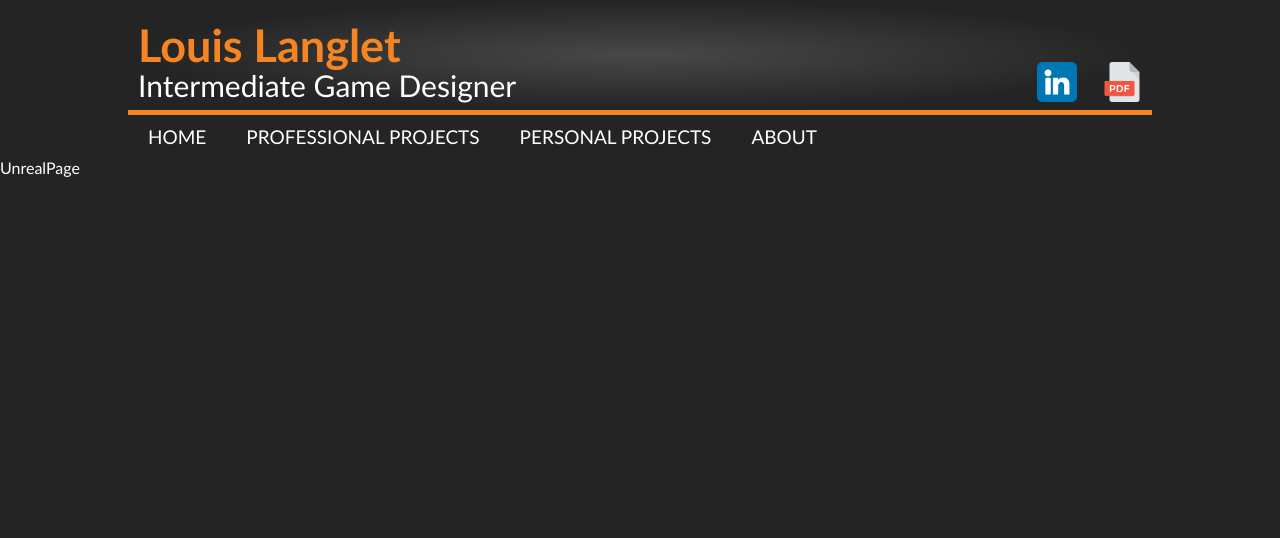
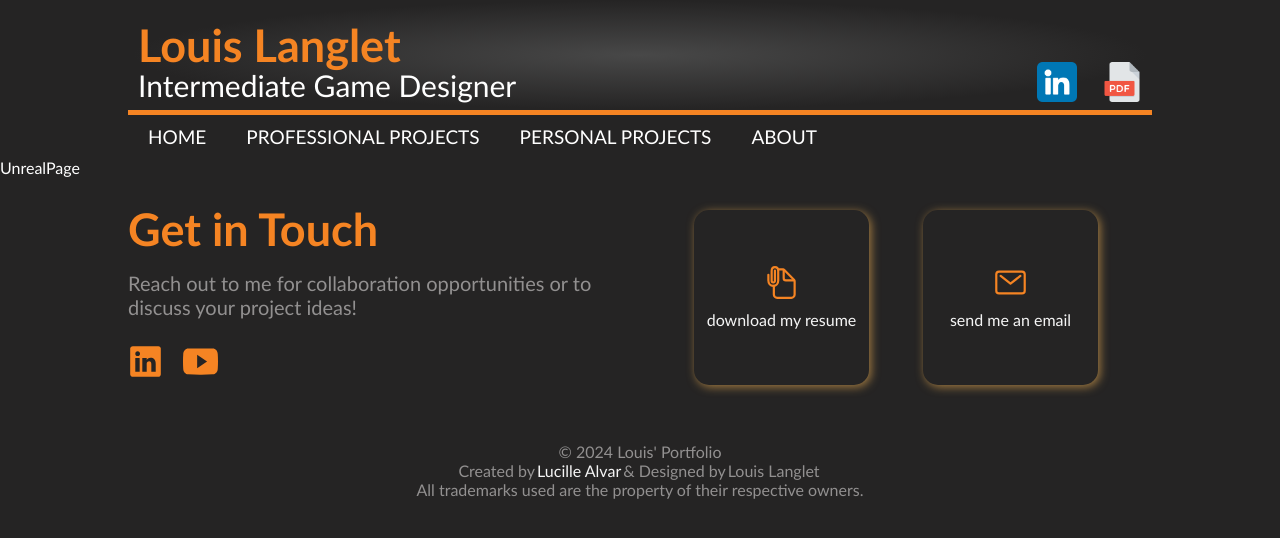
Before and after one commit to lucillealvar/portfolio-louis, a React (Create React App) app: page /personal-projects/unreal in a window 1280 px wide. Shown: the top 538 px of the page. Built offline with nearby package versions, Linux system fonts and the light colour scheme.

Commit message:
Changes to be committed: 	modified:   .gitignore 	modified:   src/App.js 	new file:   src/components/Footer/Footer.jsx 	new file:   src/components/Footer/Footer.scss 	modified:   src/components/personalprojects/PersonalProjects.jsx 	modified:   src/components/personalprojects/PersonalProjects.scss

```diff
--- a/src/App.js
+++ b/src/App.js
@@ -7,6 +7,7 @@ import AboutPage from "./Pages/AboutPage/AboutPage";
 import ProjectsPage from "./Pages/ProjectsPage/ProjectsPage";
 import UnityPage from "./Pages/UnityPage/UnityPage";
 import UnrealPage from "./Pages/UnrealPage/UnrealPage";
+import Footer from "./components/Footer/Footer";
 
 function App() {
   return (
@@ -22,6 +23,7 @@ function App() {
           <Route path="/personal-projects/unreal" element={<UnrealPage />} />
         </Routes>
       </BrowserRouter>
+      <Footer/>
     </>
   );
 }
--- /dev/null
+++ b/src/components/Footer/Footer.jsx
@@ -0,0 +1,61 @@
+import React from "react";
+import "./Footer.scss";
+import { IoLogoLinkedin } from "react-icons/io5";
+import { IoLogoYoutube } from "react-icons/io";
+import { IoDocumentAttachOutline } from "react-icons/io5";
+import { IoMailOutline } from "react-icons/io5";
+
+function Footer() {
+  const email = process.env.REACT_APP_EMAIL;
+
+  return (
+    <div className="footer">
+      <div className="footer-top">
+        <span className="footer-top_left">
+          <h1 className="footer-top_left-title">Get in Touch</h1>
+          <p className="footer-top_left-description">
+            Reach out to me for collaboration opportunities or to discuss your
+            project ideas!
+          </p>
+          <div className="footer-top_left-contact">
+            <a href='https://www.linkedin.com/in/langletlouis/' rel="noreferrer" target='_blank'>
+              {" "}
+              <IoLogoLinkedin className="left_img" />
+            </a>
+            <a href='https://www.youtube.com/channel/UCBUFjjs68EyW33zhzNs2Y1A' rel="noreferrer" target='_blank'>
+            <IoLogoYoutube className="left_img" />
+            </a>
+          </div>
+        </span>
+        <span className="footer-top_right">
+          <a href ={process.env.PUBLIC_URL + '/resume.pdf'} rel="noreferrer" target='_blank'>
+          <div className="footer-top_right-resume">
+            <IoDocumentAttachOutline className="right_img" />
+            <p>download my resume</p>
+          </div>
+          </a>
+          <a href={`mailto:${email}`}>
+          <div className="footer-top_right-email">
+            <IoMailOutline className="right_img" />
+            <p>send me an email</p>
+          </div>
+          </a>
+        </span>
+      </div>
+      <div className="footer-bottom">
+        <p>&copy; {new Date().getFullYear()} Louis' Portfolio</p>
+        <div className="footer-bottom_credits">
+          <p>Created by</p>
+          <a href='https://github.com/lucillealvar' rel="noreferrer" target='_blank'>
+          <p className="credit-name">Lucille Alvar</p>
+          </a>
+          <p>& Designed by</p>
+          <p className="credit-name">Louis Langlet</p>
+        </div>
+        <p>All trademarks used are the property of their respective owners.</p>
+      </div>
+    </div>
+  );
+}
+
+export default Footer;
--- /dev/null
+++ b/src/components/Footer/Footer.scss
@@ -0,0 +1,77 @@
+@import "../../style/partials/global";
+@import "../../style/partials/variable";
+
+.footer {
+  display: flex;
+  flex-direction: column;
+  justify-content: space-between;
+  align-items: center;
+  width: 1024px;
+  margin: 0 auto;
+  padding: 25px 0;
+  a {
+    color: whitesmoke;
+    text-decoration: none;
+  }
+  &-top {
+    display: flex;
+    justify-content: center;
+    align-items: center;
+    margin-bottom: 50px;
+    &_left {
+        width: 50%;
+      &-title {
+        font-size: 45px;
+        color: $F-text;
+      }
+      &-description {
+        margin: 15px 0;
+        font-size: 20px;
+        color: $border;
+      }
+      .left_img {
+        width: 35px;
+        height: 35px;
+        margin: 10px 20px 10px 0;
+        color: $F-text;
+      }
+    }
+    &_right {
+        width: 50%;
+      display: flex;
+      justify-content: space-evenly;
+      align-items: center;
+      .right_img {
+        width: 35px;
+        height: 35px;
+        margin-bottom: 10px;
+        color: $F-text;
+      }
+      &-resume,
+      &-email {
+        width: 175px;
+        height: 175px;
+        border: 1px;
+        border-radius: 15px;
+        box-shadow: 2px 2px 10px rgba(171, 129, 67, 0.938);
+        display: flex;
+        flex-direction: column;
+        justify-content: center;
+        align-items: center;
+      }
+    }
+  }
+  &-bottom {
+    display: flex;
+    flex-direction: column;
+    justify-content: center;
+    align-items: center;
+    color: $border;
+    &_credits {
+        display: flex;
+        .credit-name{
+            padding: 0 2px;
+        }
+    }
+  }
+}
--- a/src/components/personalprojects/PersonalProjects.jsx
+++ b/src/components/personalprojects/PersonalProjects.jsx
@@ -16,7 +16,7 @@ function PersonalProjects({ personal }) {
       </div>
       <div className="personal-projects">
         {/* Unity Projects */}
-        <div className="unity-projects personal">
+        <div className="unity-projects work">
           <img alt="unity" src={unitylogo} className="engine-logo"/>
           <ul className="personal-projects_list">
             {unityProjects.map((project, index) => (
@@ -33,7 +33,7 @@ function PersonalProjects({ personal }) {
           </ul>
         </div>
         {/* Unreal Engine Projects */}
-        <div className="unreal-projects personal">
+        <div className="unreal-projects work">
           <img alt="unreal" src={unreallogo} className="engine-logo"/>
           <ul className="personal-projects_list">
             {unrealProjects.map((project, index) => (
--- a/src/components/personalprojects/PersonalProjects.scss
+++ b/src/components/personalprojects/PersonalProjects.scss
@@ -31,9 +31,10 @@
     }
     &-projects {
         margin: 24px;
+        padding-bottom: 25px;
         display: flex;
         justify-content: center;
-        .personal {
+        .work {
             width: 50%;
             display: flex;
             flex-direction: column;
```
Also changed, not shown: 1 other file (tests, documents, lock files or other folders).
